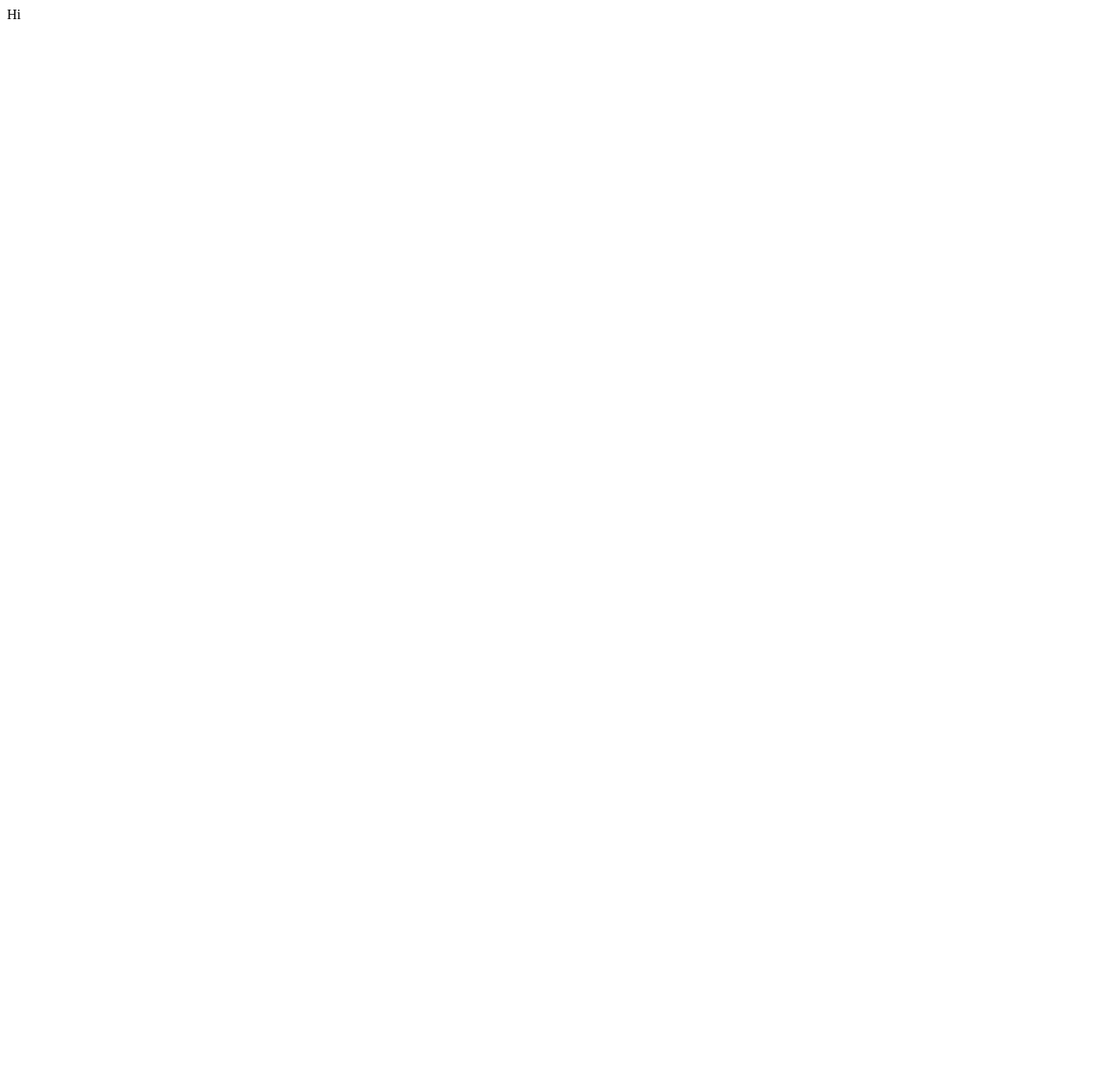
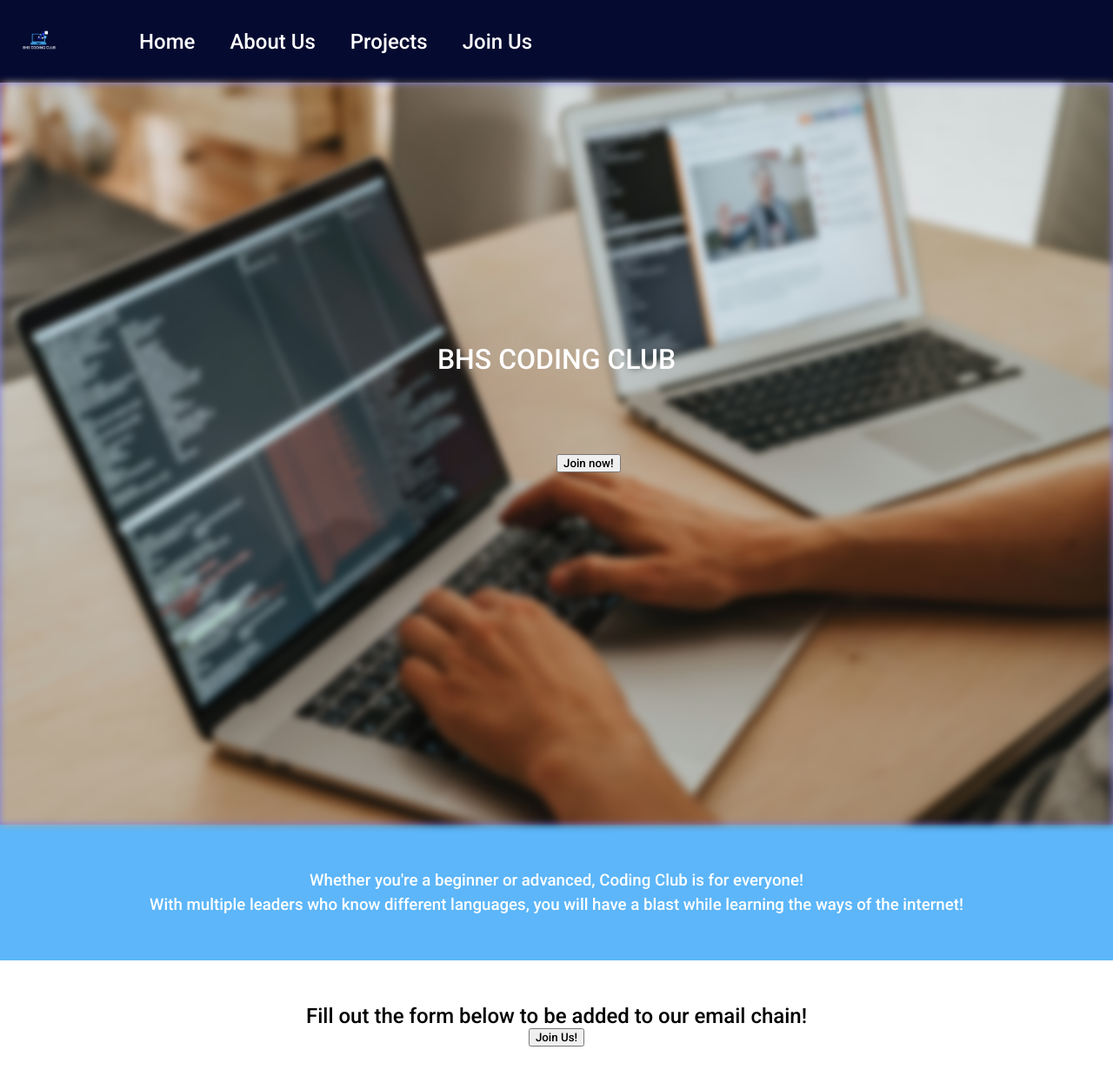
Before and after one commit to maddogy10/bhscodingclub, a plain HTML site: page bhscodingclubweb.html in a window 1280 px wide. Shown: the whole page at 87% size. Before the commit the page ends 800 px from the top, so only its background shows below. Drawn offline with Linux system fonts and the light colour scheme.

Commit message:
Update bhscodingclubweb.html

```diff
--- a/bhscodingclubweb.html
+++ b/bhscodingclubweb.html
@@ -3,8 +3,35 @@
     <head>
         <meta charset="UTF-8">
         <title>BHS Coding Club</title>
+       <link rel="stylesheet" href="bhscodingclubweb.css" type="text/css">
+       <link href="https://fonts.googleapis.com/css2?family=Roboto:wght@500&display=swap" rel="stylesheet">
     </head>
     <body>
-        Hi
+       <nav>
+        <img src="codinglogo.png" alt="BHS Coding Club Logo">
+        <div id="hypers">
+        <h2>Home</h2>
+        <h2>About Us</h2>
+        <h2>Projects</h2>
+        <h2>Join Us</h2>
+    </div>
+    </nav>
+    <div id="hero">
+        <img src="pexels-olia-danilevich-4974912.jpg" alt="people coding">
+        <h1>BHS CODING CLUB</h1>
+        <div>
+        <button>Join now!</button>
+    </div>
+    </div>
+    <div id="aboutus">
+        <div>
+            <h3>Whether you're a beginner or advanced, Coding Club is for everyone! <br> With multiple leaders who know different languages, you will have a blast while learning the ways of the internet!</h3>
+        </div>
+        </div>
+        <div id="joinus">
+            <h2>Fill out the form below to be added to our email chain!</h2>
+            <button>Join Us!</button>
+        </div>
+
     </body>
 </html>
```
